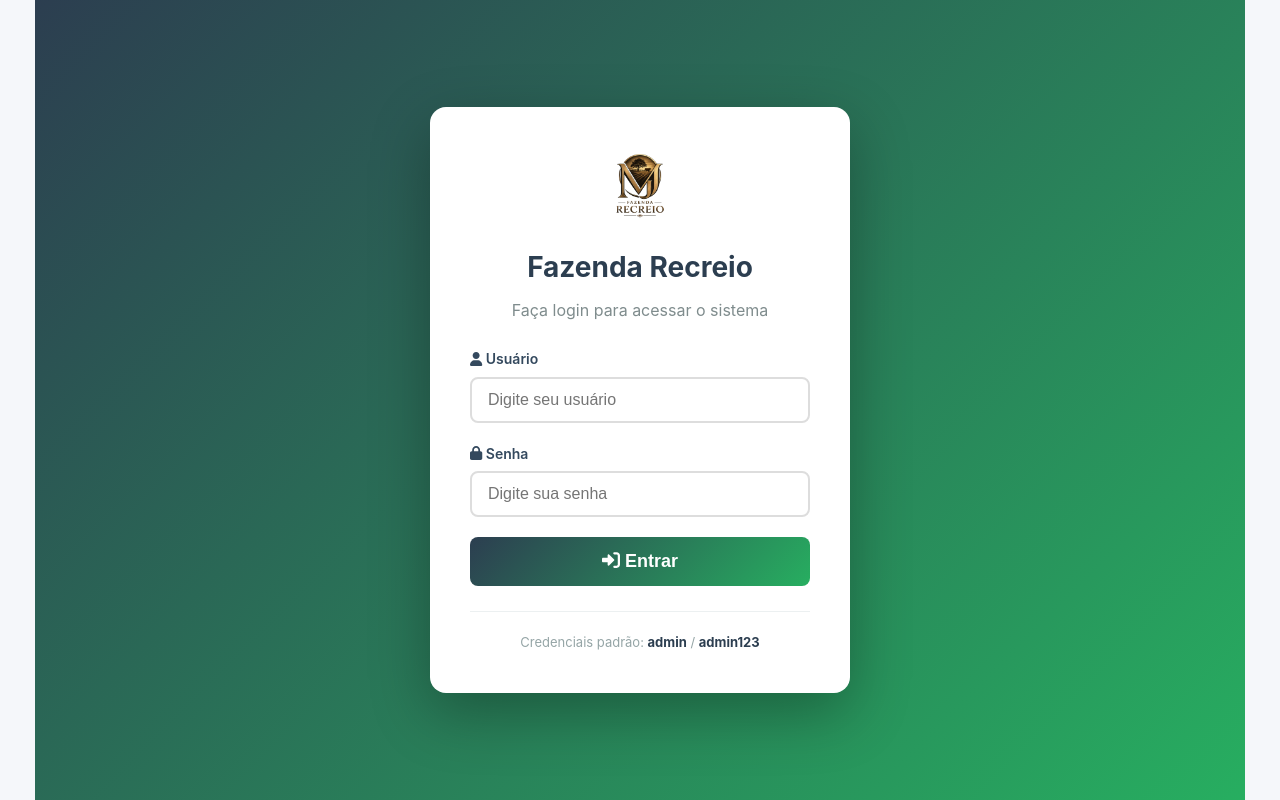
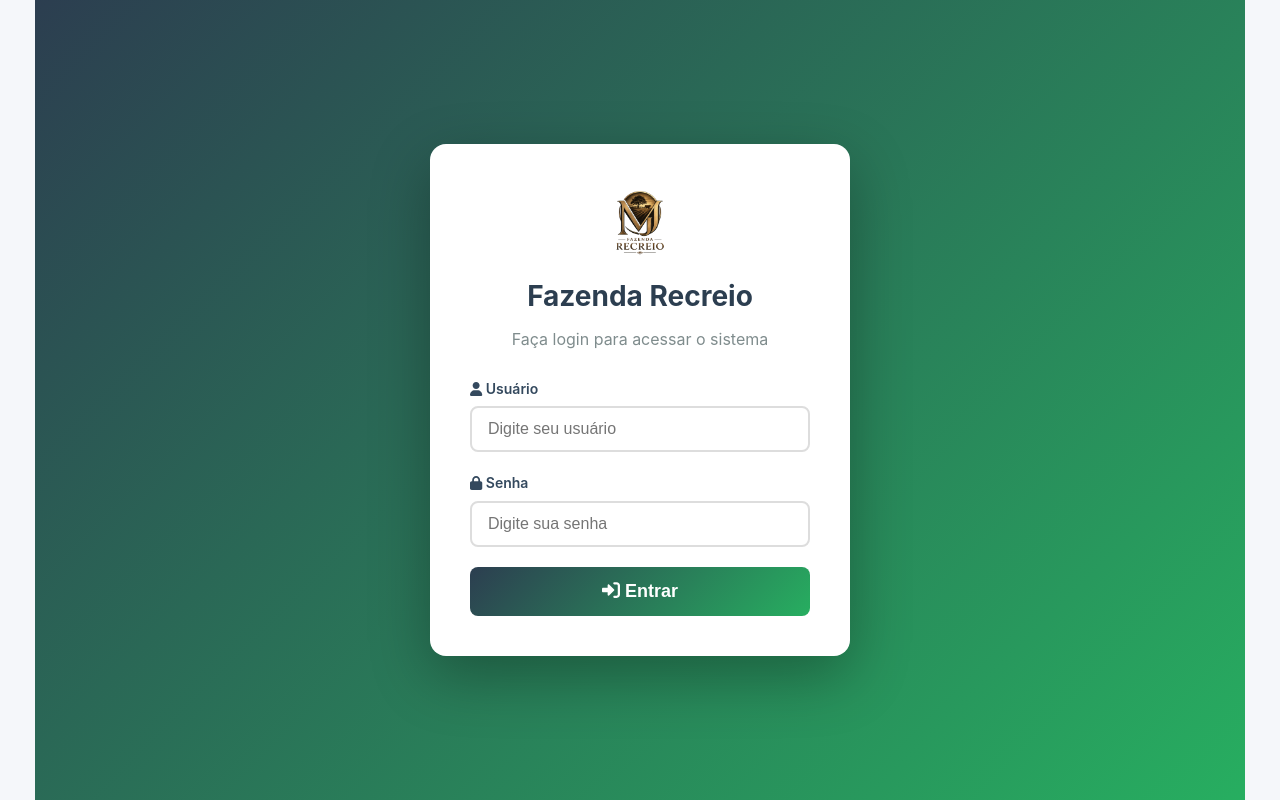
Before and after one commit to neridoo-lab/fazenda-recreio, a Flask app: page /login in a window 1280 px wide. Run offline with Flask 3, Linux system fonts and the light colour scheme.

Commit message:
Update login.html

```diff
--- a/templates/login.html
+++ b/templates/login.html
@@ -36,10 +36,6 @@
                 <i class="fas fa-sign-in-alt"></i> Entrar
             </button>
         </form>
-
-        <div class="login-footer">
-            <p>Credenciais padrão: <strong>admin</strong> / <strong>admin123</strong></p>
-        </div>
     </div>
 </div>
 {% endblock %}
@@ -81,6 +77,9 @@
         width: auto;
         margin-bottom: 10px;
         border-radius: 12px;
+        display: block;
+        margin-left: auto;
+        margin-right: auto;
     }
 
     .login-header h1 {
@@ -158,19 +157,6 @@
         font-weight: 500;
     }
 
-    .login-footer {
-        margin-top: 25px;
-        text-align: center;
-        font-size: 13px;
-        color: #95a5a6;
-        border-top: 1px solid #ecf0f1;
-        padding-top: 20px;
-    }
-
-    .login-footer strong {
-        color: #2c3e50;
-    }
-
     @media (max-width: 480px) {
         .login-card {
             padding: 25px 20px;
```
